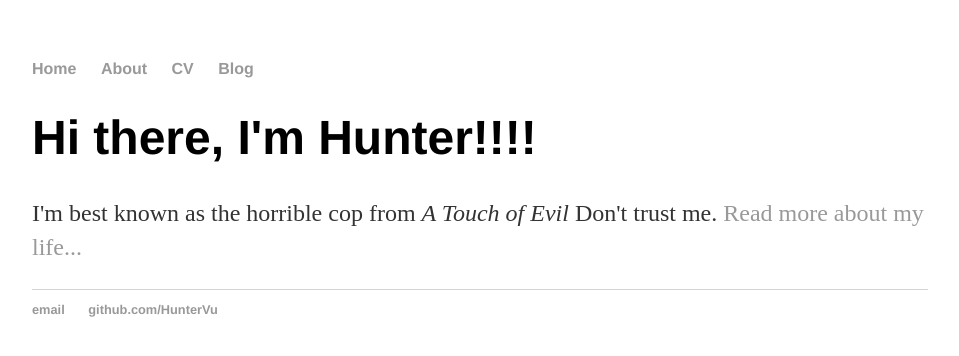
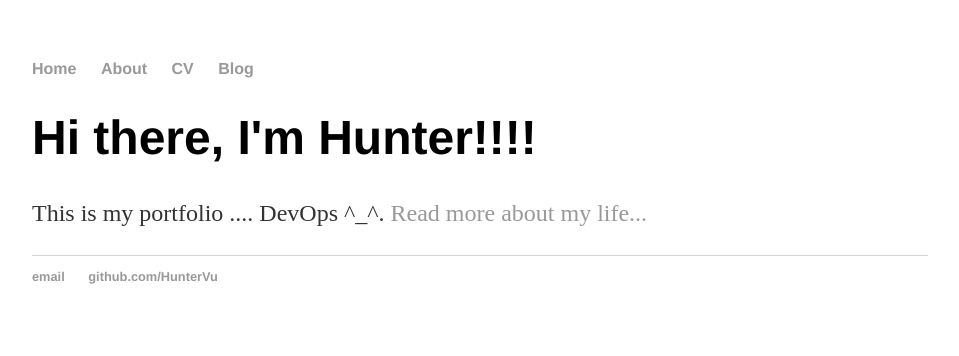
Before and after one commit to HunterVu/HunterVu.github.io, a Jekyll site: the page built from index.html, in a window 1280 px wide. Shown: the top 356 px of the page, without its empty margins (160-1119 px from the left). Built offline with Jekyll 4.4.1, drawn with Linux system fonts in a browser that asks for light colours.

Commit message:
Update index.html
Changed text

```diff
--- a/index.html
+++ b/index.html
@@ -4,5 +4,5 @@ title: Hunter Vu
 ---
 <div class="blurb">
 	<h1>Hi there, I'm Hunter!!!!</h1>
-	<p>I'm best known as the horrible cop from <em>A Touch of Evil</em> Don't trust me. <a href="/about">Read more about my life...</a></p>
+	<p>This is my portfolio .... </em> DevOps ^_^. <a href="/about">Read more about my life...</a></p>
 </div><!-- /.blurb -->
```
